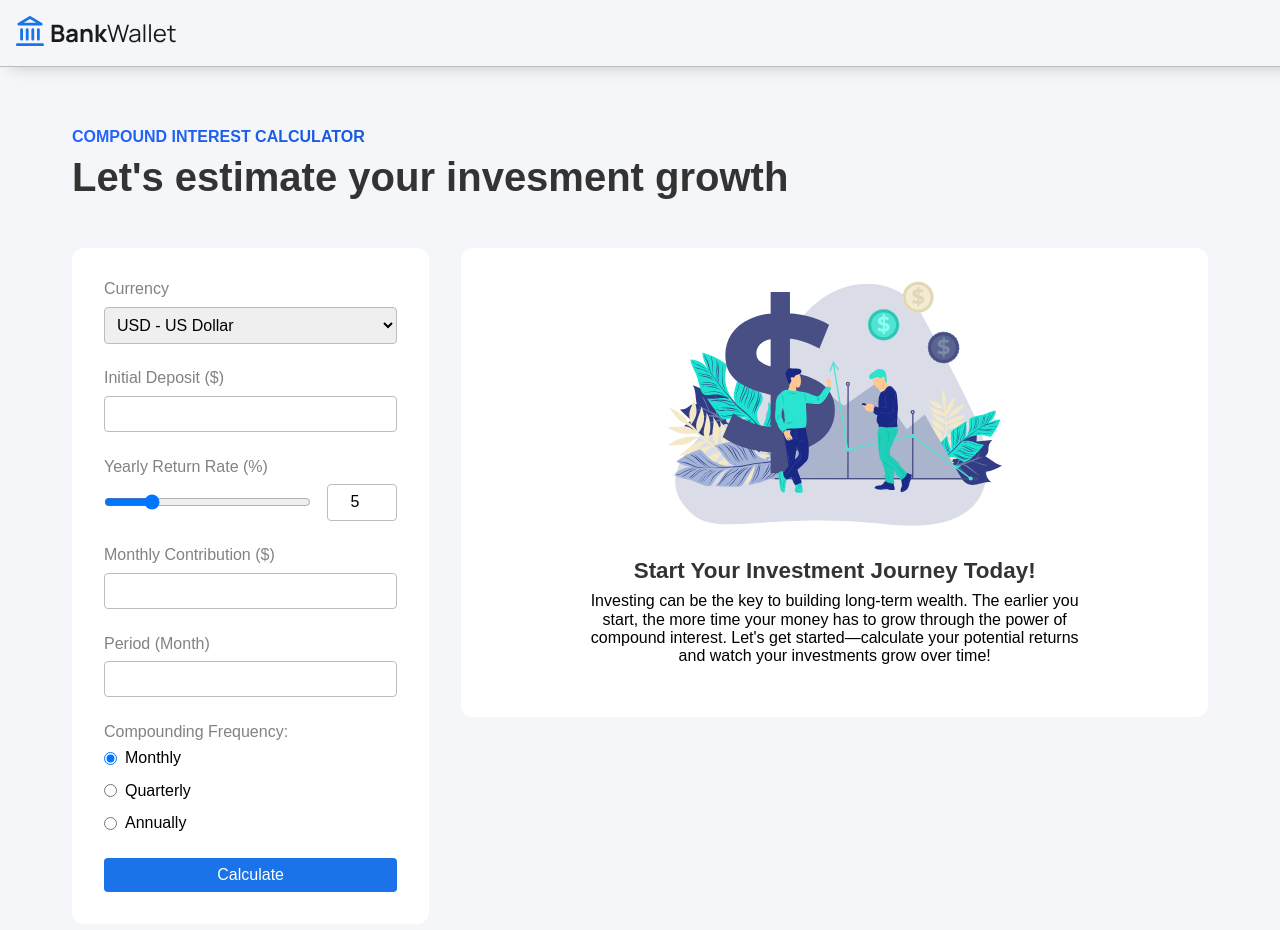
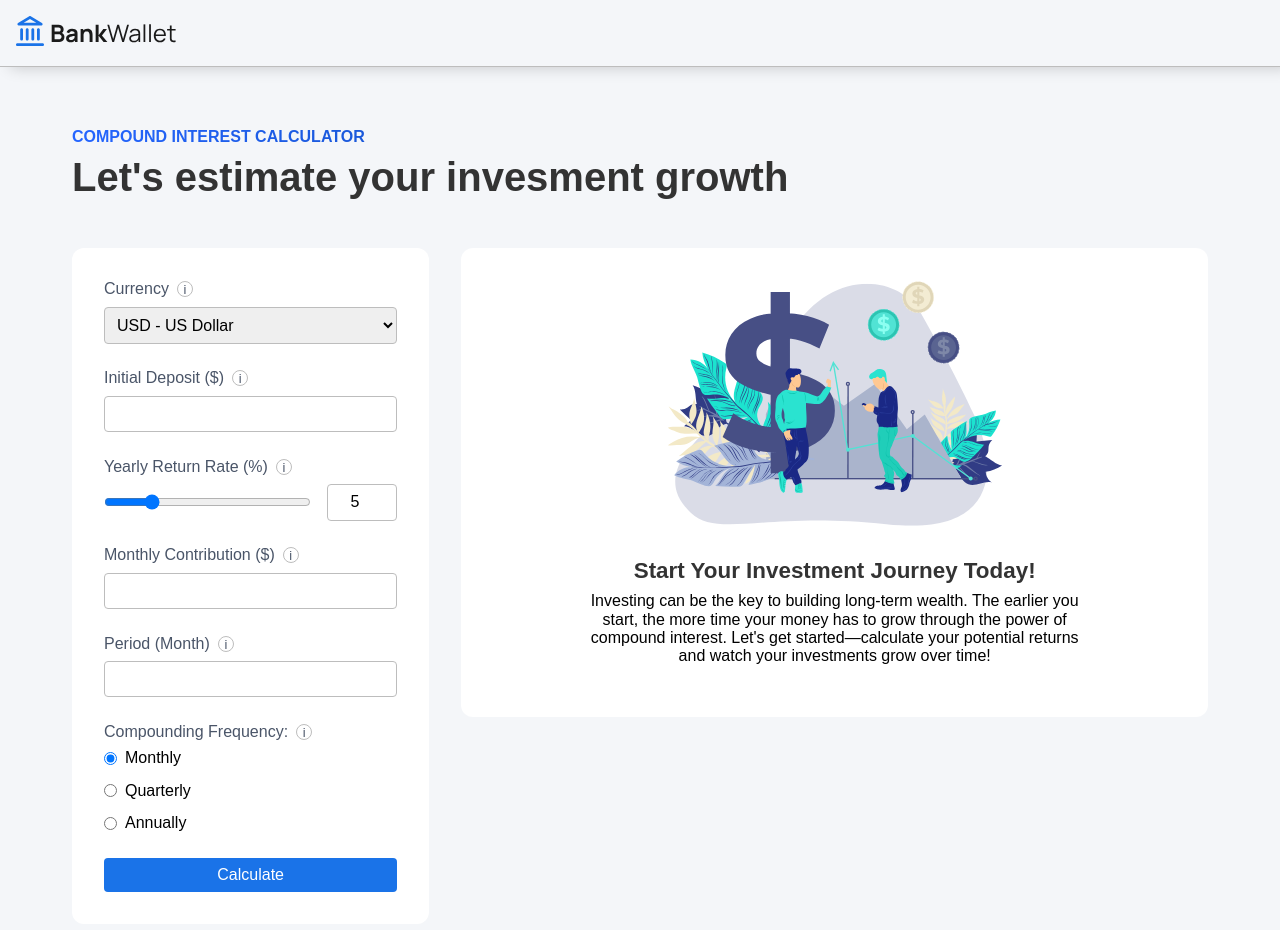
Before and after one commit to JMilan92/compound-calculator, a React (Create React App) app: page / in a window 1280 px wide. Shown: the top 930 px of the page. Built offline with nearby package versions, Linux system fonts and the light colour scheme.

Commit message:
feat(calculator): add toltip and tooltip txt to calculator

```diff
--- a/package.json
+++ b/package.json
@@ -9,6 +9,7 @@
     "react-dom": "^19.0.0",
     "react-router-dom": "^7.0.2",
     "react-scripts": "5.0.1",
+    "react-tooltip": "^5.28.0",
     "recharts": "^2.15.0",
     "sass": "^1.83.0",
     "styled-components": "^6.1.13",
--- a/src/components/calculator/Calculator.js
+++ b/src/components/calculator/Calculator.js
@@ -1,8 +1,24 @@
 import React from "react";
 import { styled } from "styled-components";
 import { getFrequencyLabel } from "utils/helper";
+import { Tooltip } from "react-tooltip";
 
 const CalculatorStyle = styled.div`
+
+  .tooltip {
+    font-size: 0.8rem;
+    color: var(--label-color);
+    cursor: pointer;
+    width: 1rem;
+    height: 1rem;
+    line-height: 1rem;
+    margin-left: 0.5rem;
+    border-radius: 50%;
+    border: 1px solid var(--border);
+    display: inline-block;
+    text-align: center;
+  }
+
   .form-group {
     margin-bottom: 1.6rem;
     display: flex;
@@ -27,15 +43,15 @@ const CalculatorStyle = styled.div`
 
     &__radio-wrapp {
       display: flex;
-      gap: .875rem;
+      gap: 0.875rem;
       flex-direction: column;
     }
 
     &__radio {
-        display: flex;
-        align-items: center;
-        gap: 0.5rem;
-        cursor: pointer;
+      display: flex;
+      align-items: center;
+      gap: 0.5rem;
+      cursor: pointer;
     }
 
     &__slider-container {
@@ -56,7 +72,6 @@ const CalculatorStyle = styled.div`
       width: 100%;
     }
   }
-
 `;
 
 const Calculator = ({
@@ -76,15 +91,25 @@ const Calculator = ({
   onSubmit,
   currencySymbols,
 }) => {
-
   const frequencyLabel = getFrequencyLabel(compoundingFrequency);
 
   return (
     <CalculatorStyle>
+
+      <Tooltip id="my-tooltip" />
+
       <form onSubmit={onSubmit}>
         <div className="form-group">
           <label className="form-group__label" htmlFor="currency">
             Currency
+            <span
+              className="tooltip"
+              data-tooltip-id="my-tooltip"
+              data-tooltip-content="Select the currency you want to use for the calculations (e.g., USD, EUR, CAD)."
+              data-tooltip-place="top"
+            >
+              i
+            </span>
           </label>
           <select
             className="form-group__select"
@@ -101,6 +126,14 @@ const Calculator = ({
         <div className="form-group">
           <label className="form-group__label" htmlFor="deposit">
             Initial Deposit ({currencySymbols[currency]})
+            <span
+              className="tooltip"
+              data-tooltip-id="my-tooltip"
+              data-tooltip-content="Enter the amount you plan to deposit at the start of the investment. This serves as your starting balance."
+              data-tooltip-place="top"
+            >
+              i
+            </span>
           </label>
           <input
             className="form-group__input"
@@ -115,6 +148,14 @@ const Calculator = ({
         <div className="form-group">
           <label className="form-group__label" htmlFor="yearlyReturn">
             Yearly Return Rate (%)
+            <span
+              className="tooltip"
+              data-tooltip-id="my-tooltip"
+              data-tooltip-content="Specify the annual rate of return you expect from your investment. Typically expressed as a percentage."
+              data-tooltip-place="top"
+            >
+              i
+            </span>
           </label>
           <div className="form-group__slider-container">
             <input
@@ -141,6 +182,14 @@ const Calculator = ({
         <div className="form-group">
           <label className="form-group__label" htmlFor="monthlyContribution">
             Monthly Contribution ({currencySymbols[currency]})
+            <span
+              className="tooltip"
+              data-tooltip-id="my-tooltip"
+              data-tooltip-content="Input the amount you plan to contribute to your investment each month."
+              data-tooltip-place="top"
+            >
+              i
+            </span>
           </label>
           <input
             className="form-group__input"
@@ -154,7 +203,15 @@ const Calculator = ({
 
         <div className="form-group">
           <label className="form-group__label" htmlFor="period">
-          Period ({frequencyLabel})
+            Period ({frequencyLabel})
+            <span
+              className="tooltip"
+              data-tooltip-id="my-tooltip"
+              data-tooltip-content="Indicate the total duration of your investment. You can specify the period in years, quarters, or months based on your preference."
+              data-tooltip-place="top"
+            >
+              i
+            </span>
           </label>
           <input
             className="form-group__input"
@@ -167,7 +224,17 @@ const Calculator = ({
         </div>
 
         <div className="form-group">
-          <label className="form-group__label">Compounding Frequency:</label>
+          <label className="form-group__label">
+            Compounding Frequency:
+            <span
+              className="tooltip"
+              data-tooltip-id="my-tooltip"
+              data-tooltip-content="Select how often the interest will be calculated and added to your investment. Options include monthly, quarterly, or annually. A higher frequency results in more frequent compounding of returns."
+              data-tooltip-place="top"
+            >
+              i
+            </span>
+          </label>
           <div className="form-group__radio-wrapp">
             <label className="form-group__radio">
               <input
@@ -199,7 +266,9 @@ const Calculator = ({
           </div>
         </div>
 
-        <button className="btn" type="submit">Calculate</button>
+        <button className="btn" type="submit">
+          Calculate
+        </button>
       </form>
     </CalculatorStyle>
   );
--- a/src/styles/GlobalStyles.js
+++ b/src/styles/GlobalStyles.js
@@ -13,7 +13,7 @@ const GlobalStyles = createGlobalStyle`
   --card-background: #FFFFFF; /* White for the main content cards */
   --text-color: #333333; /* Dark grey text for good readability */
   --heading-color: #2F80ED; /* Bold blue for headings and important figures */
-  --label-color: #828282; /* Light grey for labels and placeholder text */
+  --label-color: #4a5568; /* Light grey for labels and placeholder text */
   --border: #BDBDBD; /* Soft border color for inputs */
   --button-background: var(--primary-color);
   --button-text-color: #FFFFFF; /* White text for buttons */
```
Also changed, not shown: 1 other file (tests, documents, lock files or other folders).
